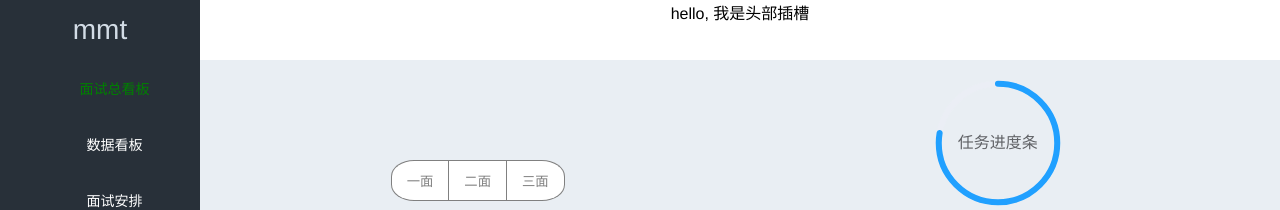
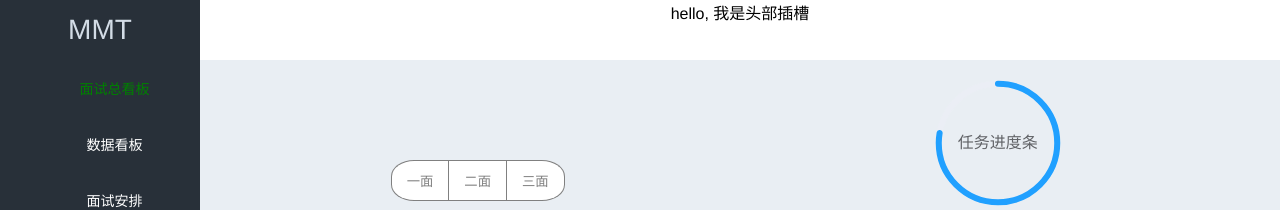
Before and after one commit to cccat-best/MMT, a Vue app: page /#/home/arrangement in a window 1280 px wide. Shown: the top 210 px of the page. Built offline with nearby package versions, Linux system fonts and the light colour scheme.

Commit message:
修改了layout组件，添加了layout中aside的标题插槽

```diff
--- a/src/views/home/home.vue
+++ b/src/views/home/home.vue
@@ -8,7 +8,7 @@
     >
       <template slot="header">hello, 我是头部插槽 </template>
       <template slot="asideTitle">
-        <div class="menuTitle">mmt</div>
+        <div class="menuTitle">MMT</div>
       </template>
       <template slot="main">
         <router-view></router-view>
```
